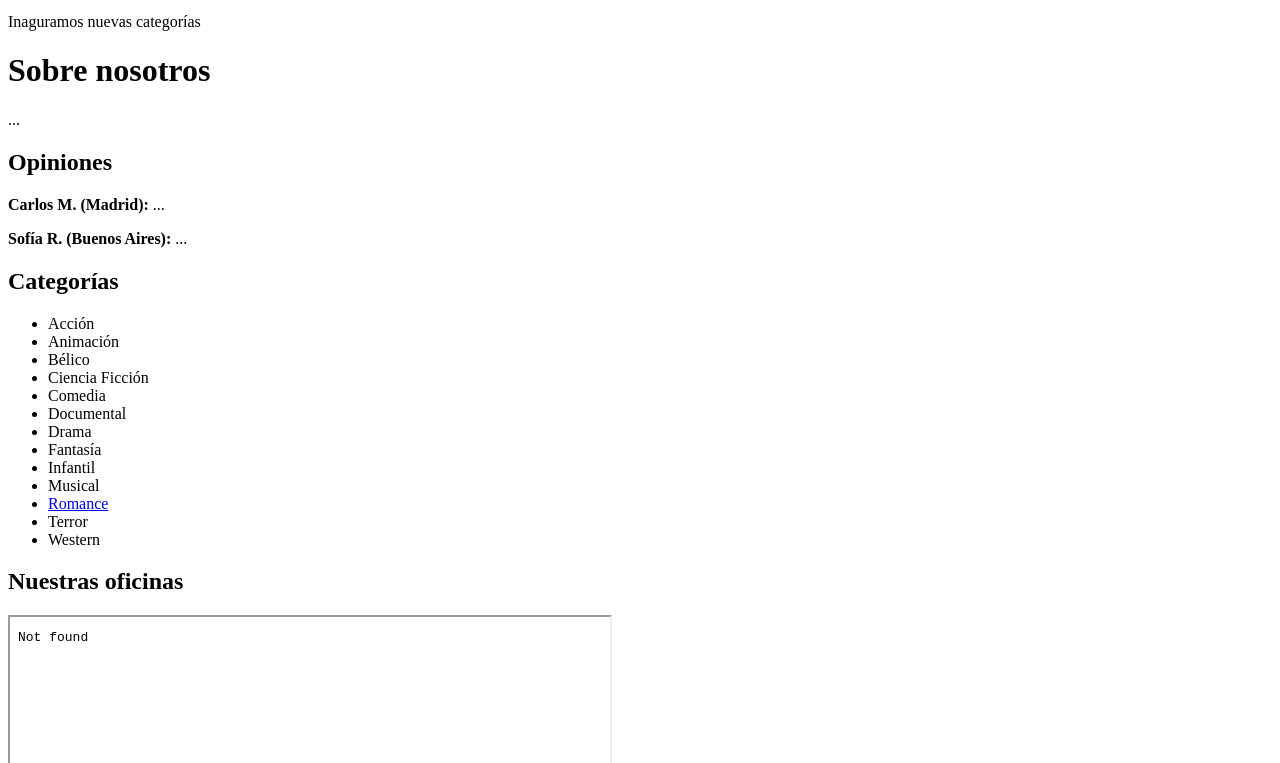
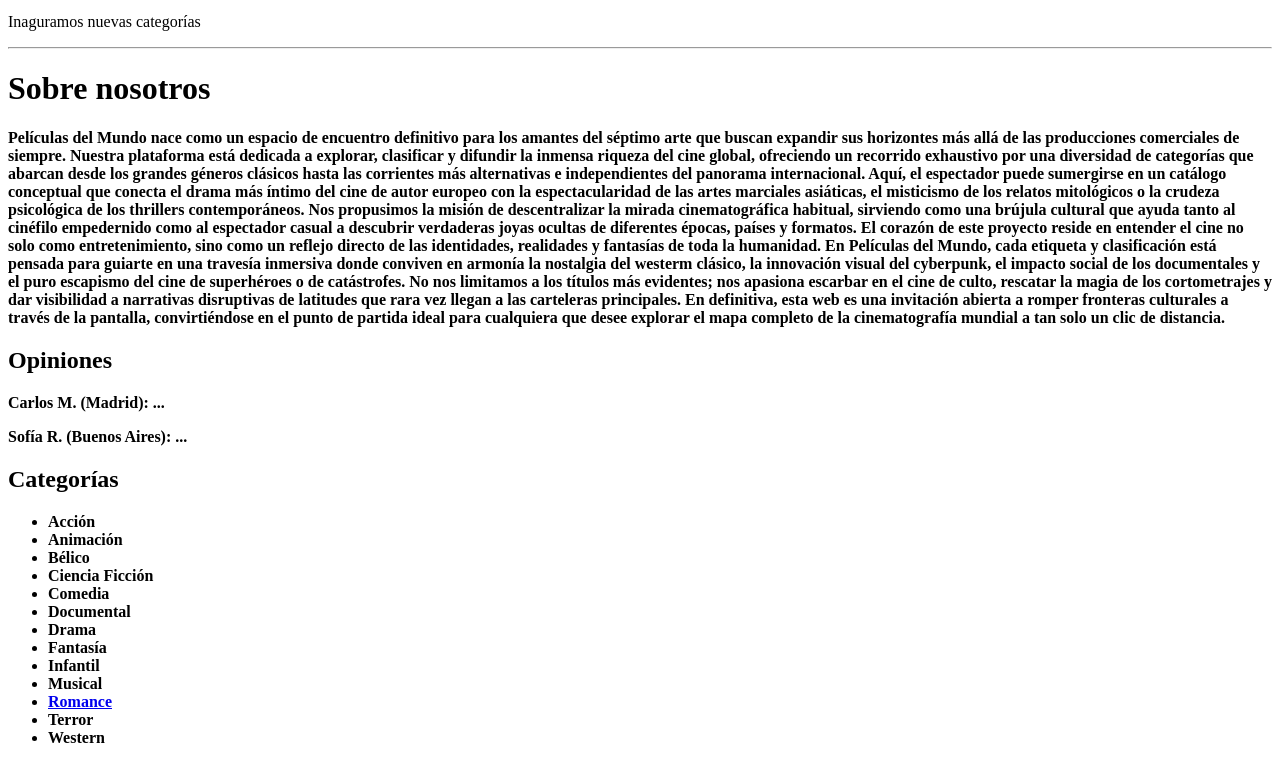
Before and after one commit to byireneventura/pelis-liderak, a plain HTML site: page index.html in a window 1280 px wide. Shown: the part 29-792 px from the top of the page. Drawn offline with Linux system fonts and the light colour scheme.

Commit message:
Actualizar index.html

```diff
--- a/index.html
+++ b/index.html
@@ -2,7 +2,7 @@
 <html>
 <head>
     <meta charset="UTF-8">
-    <title>Películas del Mundo</title>
+    <title><strong>Películas del Mundo</strong></title>
 </head>
 
 <body>
@@ -10,10 +10,23 @@
     <img src="peliculas.jpg" alt="Películas del Mundo">
 
     <p>Inaguramos nuevas categorías</p>
+<hr>
+    <h1><strong>Sobre nosotros<strong/></h1>
 
-    <h1>Sobre nosotros</h1>
-
-    <p>...</p>
+    <p>Películas del Mundo nace como un espacio de encuentro definitivo para los amantes del séptimo arte que buscan expandir sus horizontes más allá de las
+producciones comerciales de siempre. Nuestra plataforma está dedicada a explorar, clasificar y difundir la inmensa riqueza del cine global, ofreciendo un
+recorrido exhaustivo por una diversidad de categorías que abarcan desde los grandes géneros clásicos hasta las corrientes más alternativas e independientes del
+panorama internacional. Aquí, el espectador puede sumergirse en un catálogo conceptual que conecta el drama más íntimo del cine de autor europeo con la
+espectacularidad de las artes marciales asiáticas, el misticismo de los relatos mitológicos o la crudeza psicológica de los thrillers contemporáneos. Nos
+propusimos la misión de descentralizar la mirada cinematográfica habitual, sirviendo como una brújula cultural que ayuda tanto al cinéfilo empedernido como
+al espectador casual a descubrir verdaderas joyas ocultas de diferentes épocas, países y formatos.
+El corazón de este proyecto reside en entender el cine no solo como entretenimiento, sino como un reflejo directo de las identidades, realidades y fantasías de
+toda la humanidad. En Películas del Mundo, cada etiqueta y clasificación está pensada para guiarte en una travesía inmersiva donde conviven en armonía la
+nostalgia del westerm clásico, la innovación visual del cyberpunk, el impacto social de los documentales y el puro escapismo del cine de superhéroes o de
+catástrofes. No nos limitamos a los títulos más evidentes; nos apasiona escarbar en el cine de culto, rescatar la magia de los cortometrajes y dar visibilidad a
+narrativas disruptivas de latitudes que rara vez llegan a las carteleras principales. En definitiva, esta web es una invitación abierta a romper fronteras culturales
+a través de la pantalla, convirtiéndose en el punto de partida ideal para cualquiera que desee explorar el mapa completo de la cinematografía mundial a tan solo
+un clic de distancia.</p>
 
     <h2>Opiniones</h2>
 
```
